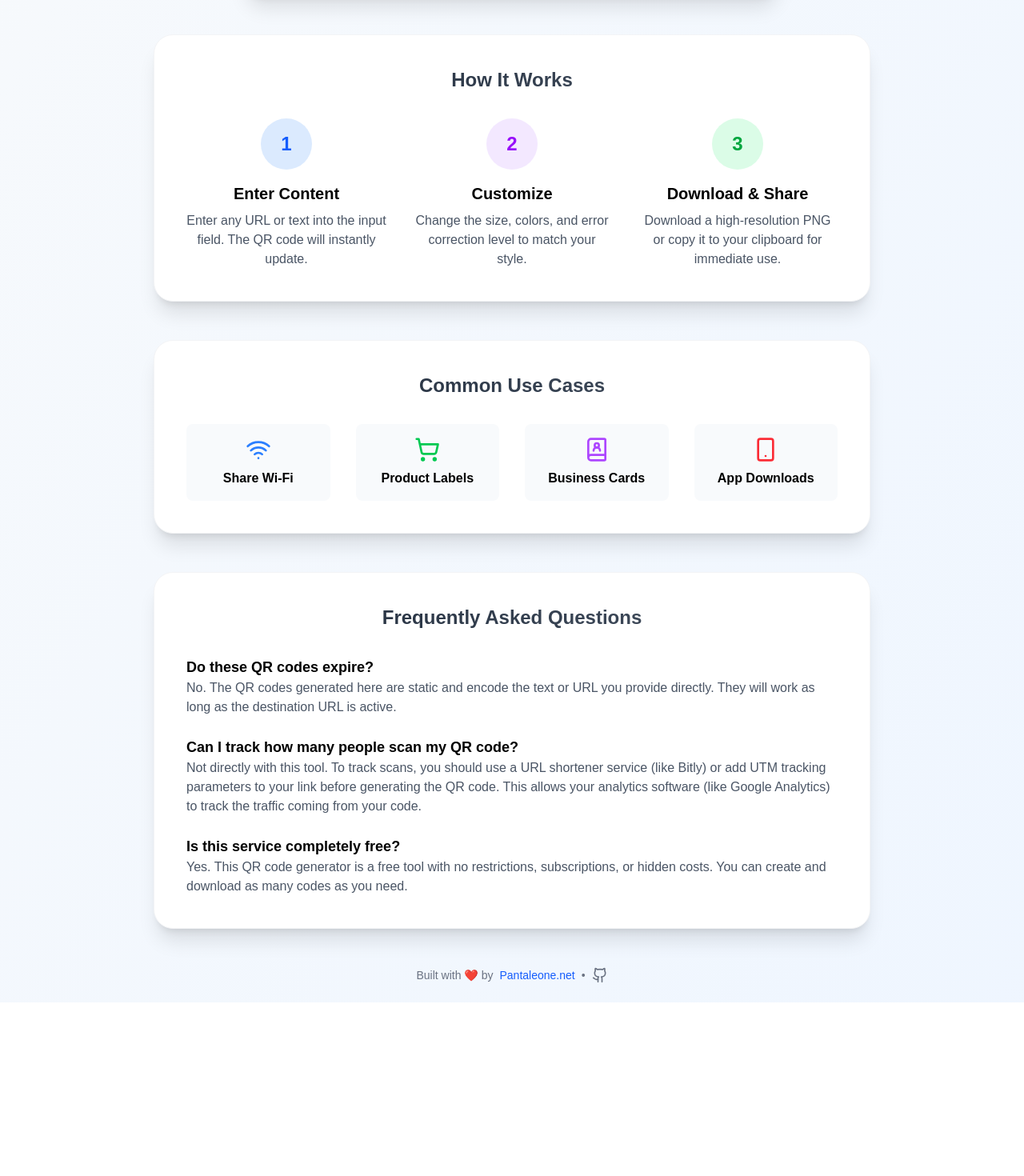
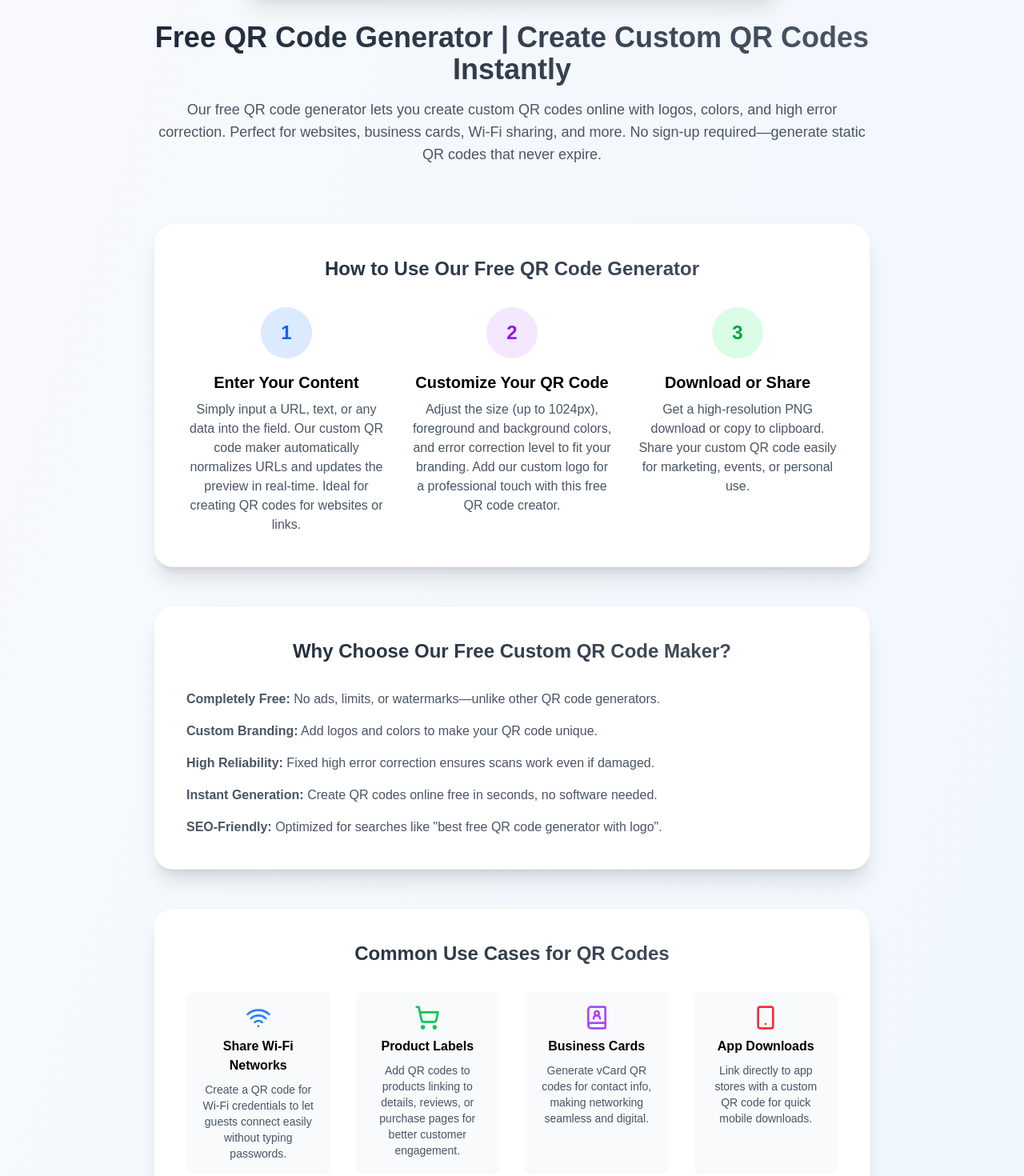
Before and after one commit to pantaleone-ai/QRCode-Generator-Nextjs15-React, a Next.js app: page / in a window 1280 px wide. Shown: the part 860-2330 px from the top of the page at 80% size. Before the commit the page ends 2113 px from the top, so only its background shows below. Built offline with nearby package versions, Linux system fonts and the light colour scheme.

Commit message:
api logo as a shape + more seo content

```diff
--- a/app/page.js
+++ b/app/page.js
@@ -191,40 +191,83 @@ export default function Home() {
                 </div>
             </div>
 
-            {/* --- NEW: SEO Content and Feature Sections --- */}
+               {/* --- NEW: Keyword-Rich Intro Section --- */}
+            <section className="mt-8 text-center w-full max-w-4xl">
+                <h1 className="text-4xl font-bold mb-4 bg-gradient-to-r from-gray-800 to-gray-600 bg-clip-text text-transparent">Free QR Code Generator | Create Custom QR Codes Instantly</h1>
+                <p className="text-gray-600 text-lg mb-6">Our free QR code generator lets you create custom QR codes online with logos, colors, and high error correction. Perfect for websites, business cards, Wi-Fi sharing, and more. No sign-up required—generate static QR codes that never expire.</p>
+            </section>
+
+            {/* --- UPDATED: How It Works with More Details --- */}
             <section className="mt-12 bg-white shadow-xl rounded-3xl p-10 w-full max-w-4xl border border-gray-100">
-                <h2 className="text-2xl font-bold text-center mb-8 bg-gradient-to-r from-gray-800 to-gray-600 bg-clip-text text-transparent">How It Works</h2>
+                <h2 className="text-2xl font-bold text-center mb-8 bg-gradient-to-r from-gray-800 to-gray-600 bg-clip-text text-transparent">How to Use Our Free QR Code Generator</h2>
                 <div className="grid md:grid-cols-3 gap-8 text-center">
                     <div>
                         <div className="flex justify-center items-center mb-4 bg-blue-100 text-blue-600 rounded-full w-16 h-16 mx-auto"><span className="text-2xl font-bold">1</span></div>
-                        <h3 className="text-xl font-semibold mb-2">Enter Content</h3>
-                        <p className="text-gray-600">Enter any URL or text into the input field. The QR code will instantly update.</p>
+                        <h3 className="text-xl font-semibold mb-2">Enter Your Content</h3>
+                        <p className="text-gray-600">Simply input a URL, text, or any data into the field. Our custom QR code maker automatically normalizes URLs and updates the preview in real-time. Ideal for creating QR codes for websites or links.</p>
                     </div>
                     <div>
                         <div className="flex justify-center items-center mb-4 bg-purple-100 text-purple-600 rounded-full w-16 h-16 mx-auto"><span className="text-2xl font-bold">2</span></div>
-                        <h3 className="text-xl font-semibold mb-2">Customize</h3>
-                        <p className="text-gray-600">Change the size, colors, and error correction level to match your style.</p>
+                        <h3 className="text-xl font-semibold mb-2">Customize Your QR Code</h3>
+                        <p className="text-gray-600">Adjust the size (up to 1024px), foreground and background colors, and error correction level to fit your branding. Add our custom logo for a professional touch with this free QR code creator.</p>
                     </div>
                     <div>
                         <div className="flex justify-center items-center mb-4 bg-green-100 text-green-600 rounded-full w-16 h-16 mx-auto"><span className="text-2xl font-bold">3</span></div>
-                        <h3 className="text-xl font-semibold mb-2">Download & Share</h3>
-                        <p className="text-gray-600">Download a high-resolution PNG or copy it to your clipboard for immediate use.</p>
+                        <h3 className="text-xl font-semibold mb-2">Download or Share</h3>
+                        <p className="text-gray-600">Get a high-resolution PNG download or copy to clipboard. Share your custom QR code easily for marketing, events, or personal use.</p>
                     </div>
                 </div>
             </section>
 
+            {/* --- NEW: Benefits Section --- */}
             <section className="mt-12 bg-white shadow-xl rounded-3xl p-10 w-full max-w-4xl border border-gray-100">
-                 <h2 className="text-2xl font-bold text-center mb-8 bg-gradient-to-r from-gray-800 to-gray-600 bg-clip-text text-transparent">Common Use Cases</h2>
+                <h2 className="text-2xl font-bold text-center mb-8 bg-gradient-to-r from-gray-800 to-gray-600 bg-clip-text text-transparent">Why Choose Our Free Custom QR Code Maker?</h2>
+                <ul className="space-y-4 text-gray-600">
+                    <li><strong>Completely Free:</strong> No ads, limits, or watermarks—unlike other QR code generators.</li>
+                    <li><strong>Custom Branding:</strong> Add logos and colors to make your QR code unique.</li>
+                    <li><strong>High Reliability:</strong> Fixed high error correction ensures scans work even if damaged.</li>
+                    <li><strong>Instant Generation:</strong> Create QR codes online free in seconds, no software needed.</li>
+                    <li><strong>SEO-Friendly:</strong> Optimized for searches like "best free QR code generator with logo".</li>
+                </ul>
+            </section>
+
+            {/* --- UPDATED: Common Use Cases with Details --- */}
+            <section className="mt-12 bg-white shadow-xl rounded-3xl p-10 w-full max-w-4xl border border-gray-100">
+                 <h2 className="text-2xl font-bold text-center mb-8 bg-gradient-to-r from-gray-800 to-gray-600 bg-clip-text text-transparent">Common Use Cases for QR Codes</h2>
                  <div className="grid md:grid-cols-2 lg:grid-cols-4 gap-8 text-center">
-                    <div className="p-4 rounded-lg bg-slate-50"><Wifi className="mx-auto mb-2 text-blue-500" size={32}/><h3 className="font-semibold">Share Wi-Fi</h3></div>
-                    <div className="p-4 rounded-lg bg-slate-50"><ShoppingCart className="mx-auto mb-2 text-green-500" size={32}/><h3 className="font-semibold">Product Labels</h3></div>
-                    <div className="p-4 rounded-lg bg-slate-50"><BookUser className="mx-auto mb-2 text-purple-500" size={32}/><h3 className="font-semibold">Business Cards</h3></div>
-                    <div className="p-4 rounded-lg bg-slate-50"><Smartphone className="mx-auto mb-2 text-red-500" size={32}/><h3 className="font-semibold">App Downloads</h3></div>
+                    <div className="p-4 rounded-lg bg-slate-50">
+                        <Wifi className="mx-auto mb-2 text-blue-500" size={32} alt="Wi-Fi sharing icon" />
+                        <h3 className="font-semibold">Share Wi-Fi Networks</h3>
+                        <p className="text-sm text-gray-600 mt-2">Create a QR code for Wi-Fi credentials to let guests connect easily without typing passwords.</p>
+                    </div>
+                    <div className="p-4 rounded-lg bg-slate-50">
+                        <ShoppingCart className="mx-auto mb-2 text-green-500" size={32} alt="Product labels icon" />
+                        <h3 className="font-semibold">Product Labels</h3>
+                        <p className="text-sm text-gray-600 mt-2">Add QR codes to products linking to details, reviews, or purchase pages for better customer engagement.</p>
+                    </div>
+                    <div className="p-4 rounded-lg bg-slate-50">
+                        <BookUser className="mx-auto mb-2 text-purple-500" size={32} alt="Business cards icon" />
+                        <h3 className="font-semibold">Business Cards</h3>
+                        <p className="text-sm text-gray-600 mt-2">Generate vCard QR codes for contact info, making networking seamless and digital.</p>
+                    </div>
+                    <div className="p-4 rounded-lg bg-slate-50">
+                        <Smartphone className="mx-auto mb-2 text-red-500" size={32} alt="App downloads icon" />
+                        <h3 className="font-semibold">App Downloads</h3>
+                        <p className="text-sm text-gray-600 mt-2">Link directly to app stores with a custom QR code for quick mobile downloads.</p>
+                    </div>
                  </div>
             </section>
 
+            {/* --- NEW: QR Code API Section --- */}
             <section className="mt-12 bg-white shadow-xl rounded-3xl p-10 w-full max-w-4xl border border-gray-100">
-                <h2 className="text-2xl font-bold text-center mb-8 bg-gradient-to-r from-gray-800 to-gray-600 bg-clip-text text-transparent">Frequently Asked Questions</h2>
+                <h2 className="text-2xl font-bold text-center mb-8 bg-gradient-to-r from-gray-800 to-gray-600 bg-clip-text text-transparent">QR Code Generation API</h2>
+                <p className="text-gray-600 mb-4">Integrate our free QR code API into your apps or websites. Use GET requests like <code>/api/qr?value=your-url&size=256&fgColor=%23000000</code> to generate custom QR codes programmatically.</p>
+                <p className="text-gray-600">Perfect for developers needing a reliable, free QR code generator API with logo support. Check the GitHub repo for docs.</p>
+            </section>
+
+            {/* --- UPDATED: Frequently Asked Questions with More Entries --- */}
+            <section className="mt-12 bg-white shadow-xl rounded-3xl p-10 w-full max-w-4xl border border-gray-100">
+                <h2 className="text-2xl font-bold text-center mb-8 bg-gradient-to-r from-gray-800 to-gray-600 bg-clip-text text-transparent">Frequently Asked Questions About QR Code Generators</h2>
                 <div className="space-y-6">
                     <div>
                         <h3 className="font-semibold text-lg">Do these QR codes expire?</h3>
@@ -238,7 +281,35 @@ export default function Home() {
                         <h3 className="font-semibold text-lg">Is this service completely free?</h3>
                         <p className="text-gray-600">Yes. This QR code generator is a free tool with no restrictions, subscriptions, or hidden costs. You can create and download as many codes as you need.</p>
                     </div>
+                    <div>
+                        <h3 className="font-semibold text-lg">How do I add a logo to my QR code?</h3>
+                        <p className="text-gray-600">Our free custom QR code maker automatically adds a branded logo in the center. For custom logos, contact us or check advanced tools.</p>
+                    </div>
+                    <div>
+                        <h3 className="font-semibold text-lg">What is the best size for a QR code?</h3>
+                        <p className="text-gray-600">We recommend at least 256px for print. Larger sizes (up to 1024px) ensure better scannability from distances.</p>
+                    </div>
+                    <div>
+                        <h3 className="font-semibold text-lg">Can I create QR codes for events or payments?</h3>
+                        <p className="text-gray-600">Yes! Use our tool to generate QR codes for event registrations, PayPal links, or cryptocurrency wallets.</p>
+                    </div>
+                    <div>
+                        <h3 className="font-semibold text-lg">Is this QR code generator secure?</h3>
+                        <p className="text-gray-600">Absolutely. All generation happens client-side or via our secure API—no data is stored.</p>
+                    </div>
                 </div>
+            </section>
+
+            {/* --- NEW: Tips Section --- */}
+            <section className="mt-12 bg-white shadow-xl rounded-3xl p-10 w-full max-w-4xl border border-gray-100">
+                <h2 className="text-2xl font-bold text-center mb-8 bg-gradient-to-r from-gray-800 to-gray-600 bg-clip-text text-transparent">Tips for Creating Effective QR Codes</h2>
+                <ul className="space-y-4 text-gray-600">
+                    <li><strong>Test Scans:</strong> Always scan your QR code on multiple devices before printing.</li>
+                    <li><strong>Contrast Colors:</strong> Use high-contrast foreground/background for easy scanning.</li>
+                    <li><strong>Add Calls-to-Action:</strong> Print "Scan Me" next to your QR code to boost engagement.</li>
+                    <li><strong>Optimize for Mobile:</strong> Ensure linked content is mobile-friendly.</li>
+                    <li><strong>Use Long-Tail Links:</strong> Shorten complex URLs for cleaner codes.</li>
+                </ul>
             </section>
 
             <footer className="mt-12 text-center text-sm text-gray-500 flex items-center space-x-2">
@@ -246,7 +317,7 @@ export default function Home() {
                 <a href="https://pantaleone.net" target="_blank" rel="noopener noreferrer" className="text-blue-600 hover:underline">Pantaleone.net</a>
                 <span>•</span>
                 <a href="https://github.com/pantaleone-ai/qrgen-main" target="_blank" rel="noopener noreferrer" className="text-gray-500 hover:text-gray-800 transition-colors">
-                    <Github className="w-5 h-5"/>
+                    <Github className="w-5 h-5" alt="GitHub repository" />
                 </a>
             </footer>
         </main>
```
Also changed, not shown: app/api/qr/route.ts (+46 -20 lines).
